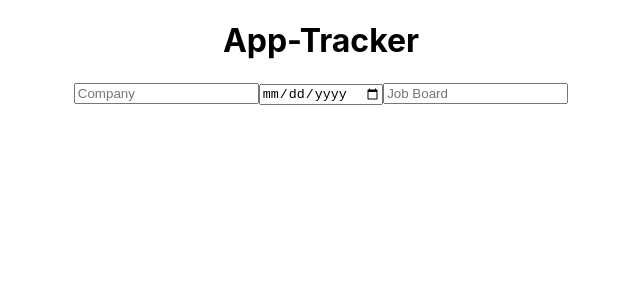
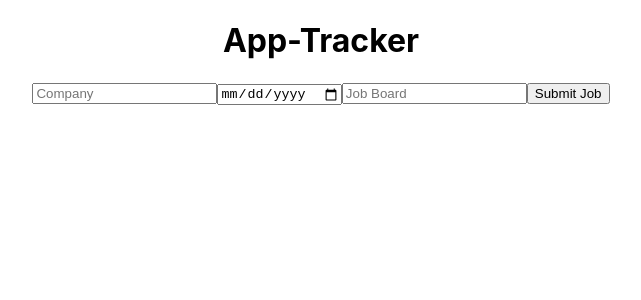
Before and after one commit to Alexbruce1/app-tracker, a React (Create React App) app: page / in a window 1280 px wide. Shown: the top 300 px of the page, without its empty margins (319-960 px from the left). Built offline with nearby package versions, Linux system fonts and the light colour scheme.

Commit message:
Add submit button

```diff
--- a/src/App.js
+++ b/src/App.js
@@ -20,6 +20,7 @@ function App() {
           type="text"
           placeholder="Job Board"
           className="job-board-field"/>
+        <input type="button" value="Submit Job" />
       </form>
     </div>
   );
```
